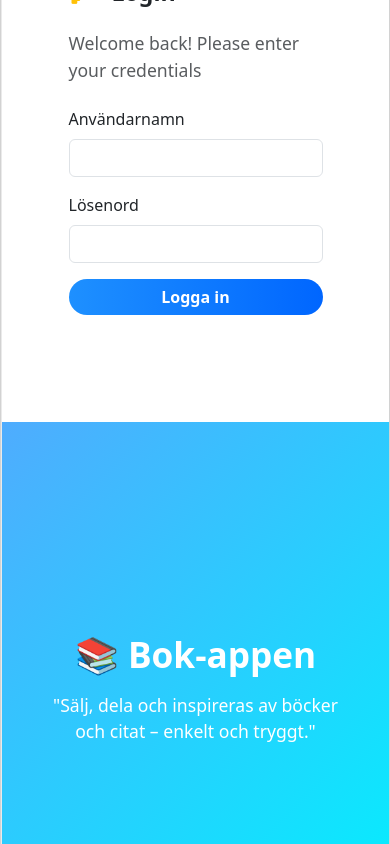
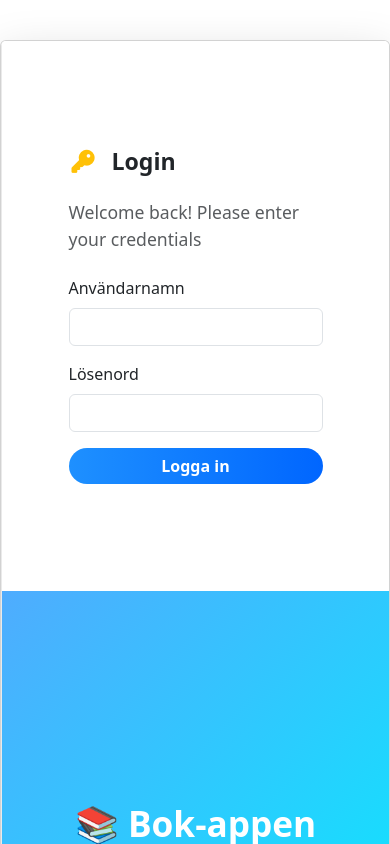
Before and after one commit to Jojje84/Bookapp, an Angular app in the folder Frontend/: page /login in a window 390 px wide. Shown: the top 844 px of the page. Built offline with nearby package versions, Linux system fonts and the light colour scheme.

Commit message:
frontend update

```diff
--- a/Frontend/src/app/components/login/login.css
+++ b/Frontend/src/app/components/login/login.css
@@ -37,6 +37,11 @@
 }
 
 @media (max-width: 768px) {
+  .d-flex.vh-100 {
+    align-items: flex-start !important; /* börja uppifrån istället för centrerat */
+    padding-top: 40px; /* lite luft från toppen */
+  }
+
   .col-md-6:last-child {
     display: none; /* Göm högersidan på mobil */
   }
```
